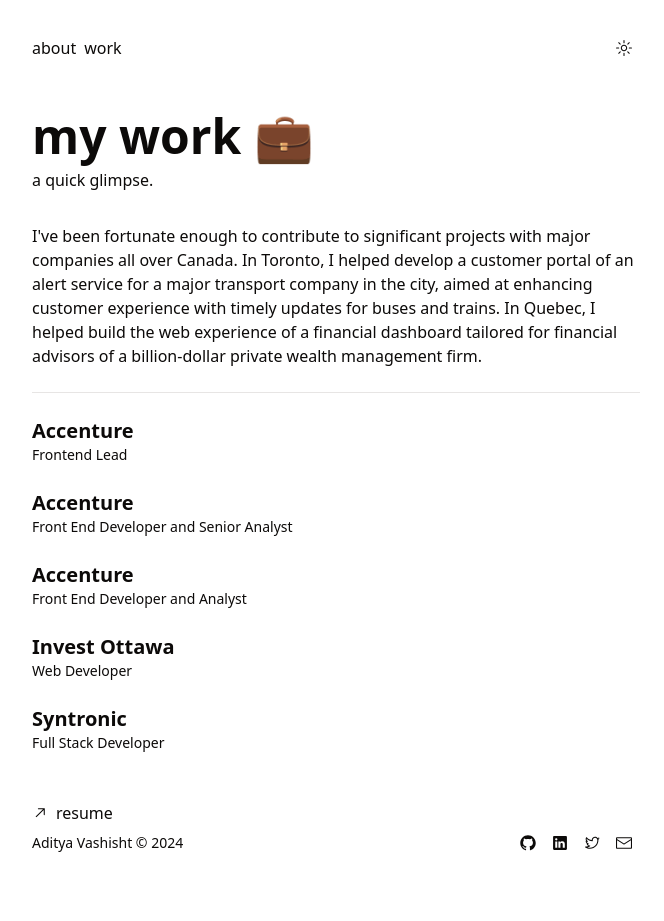
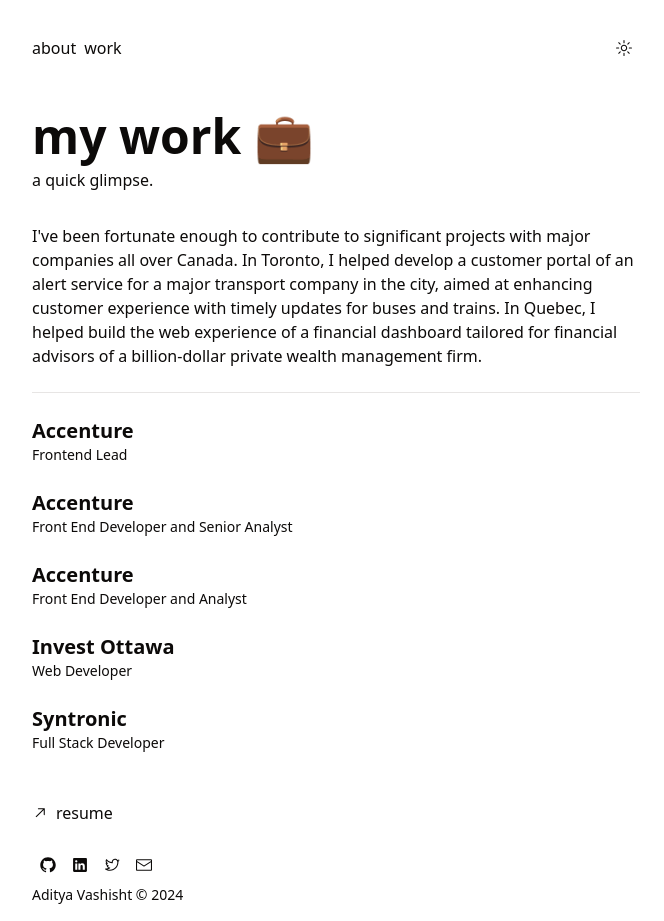
Before and after one commit to adityavashisht9/adityavashisht.com, a Next.js app: page /work in a window 1280 px wide. Shown: the whole page, without its empty margins (304-968 px from the left). Before the commit the page ends 859 px from the top, so only its background shows below. Built offline with nearby package versions, Linux system fonts and the light colour scheme.

Commit message:
fixed margin and padding

```diff
--- a/app/layout.tsx
+++ b/app/layout.tsx
@@ -23,7 +23,7 @@
 }>) {
   return (
     <html lang="en" suppressHydrationWarning>
-      <body className="min-h-screen flex flex-col max-w-2xl mx-auto px-8 pt-8">
+      <body className="min-h-screen flex flex-col max-w-2xl mx-auto px-8 pt-8 mb-4">
         <ThemeProvider attribute="class" defaultTheme="system">
           <header className="flex justify-between">
             <NavBar />
@@ -31,9 +31,7 @@
           <main className="pt-12">{children}</main>
 
           <footer className="my-auto">
-            <div className="flex items-center justify-between">
-              <p className="text-sm">Aditya Vashisht © 2024</p>
-              <div className="flex items-center">
+            <div className="flex items-center mb-1">
               <Link
                 href="https://github.com/adityavashisht9"
                 target="_blank"
@@ -62,7 +60,7 @@
                 <EnvelopeClosedIcon className="w-4 h-4" />
               </Link>
             </div>
-            </div>
+            <p className="text-sm">Aditya Vashisht © 2024</p>
           </footer>
         </ThemeProvider>
       </body>
--- a/app/work/page.tsx
+++ b/app/work/page.tsx
@@ -58,7 +58,7 @@
         target="_blank"
         rel="noopener noreferrer"
         download
-        className="inline-flex items-center justify-center mt-6"
+        className="inline-flex items-center justify-center my-6"
       >
         <ArrowTopRightIcon className="w-4 h-4 mr-2" />
         <p className="">resume</p>
```
Lines whose indentation alone changed are shown as unchanged.
